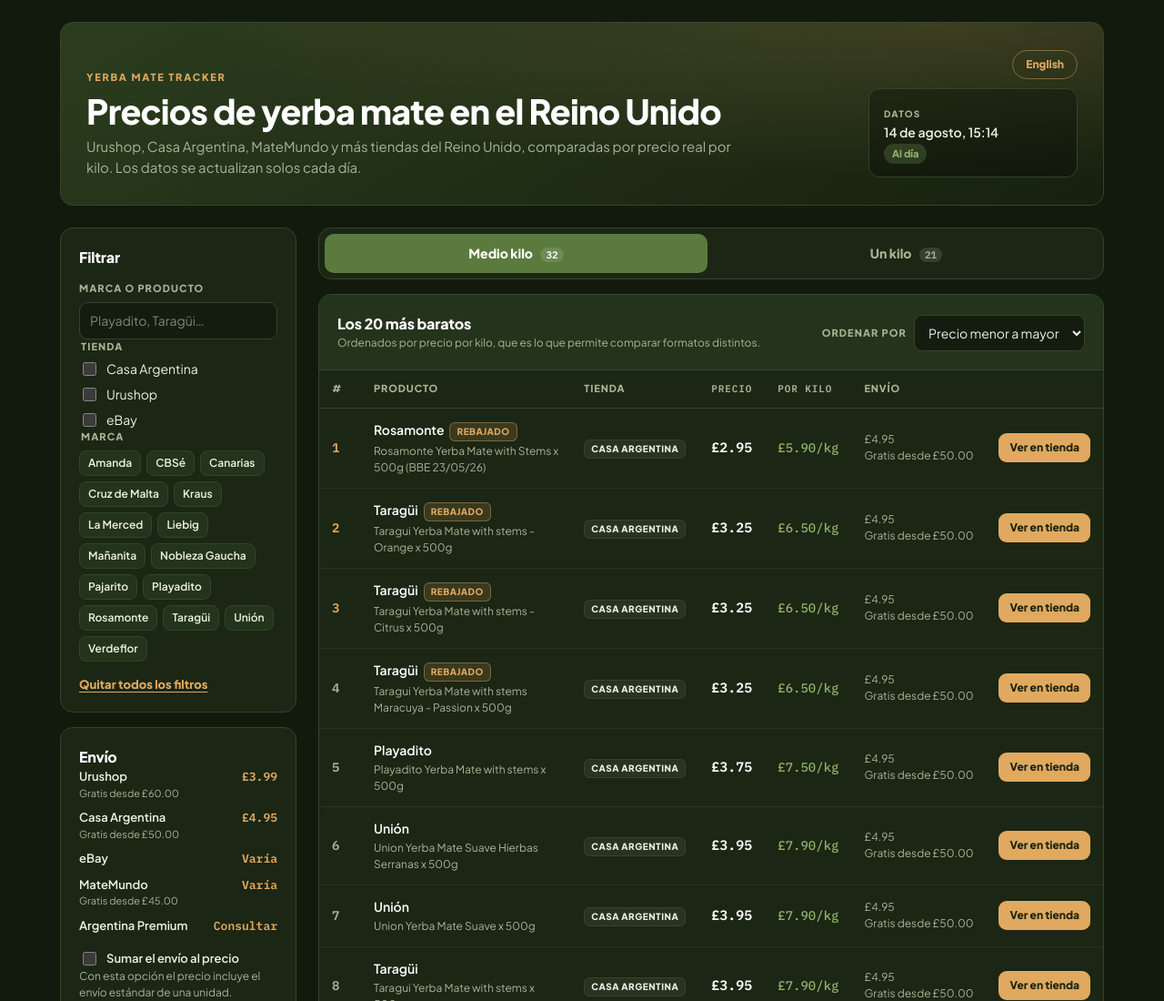
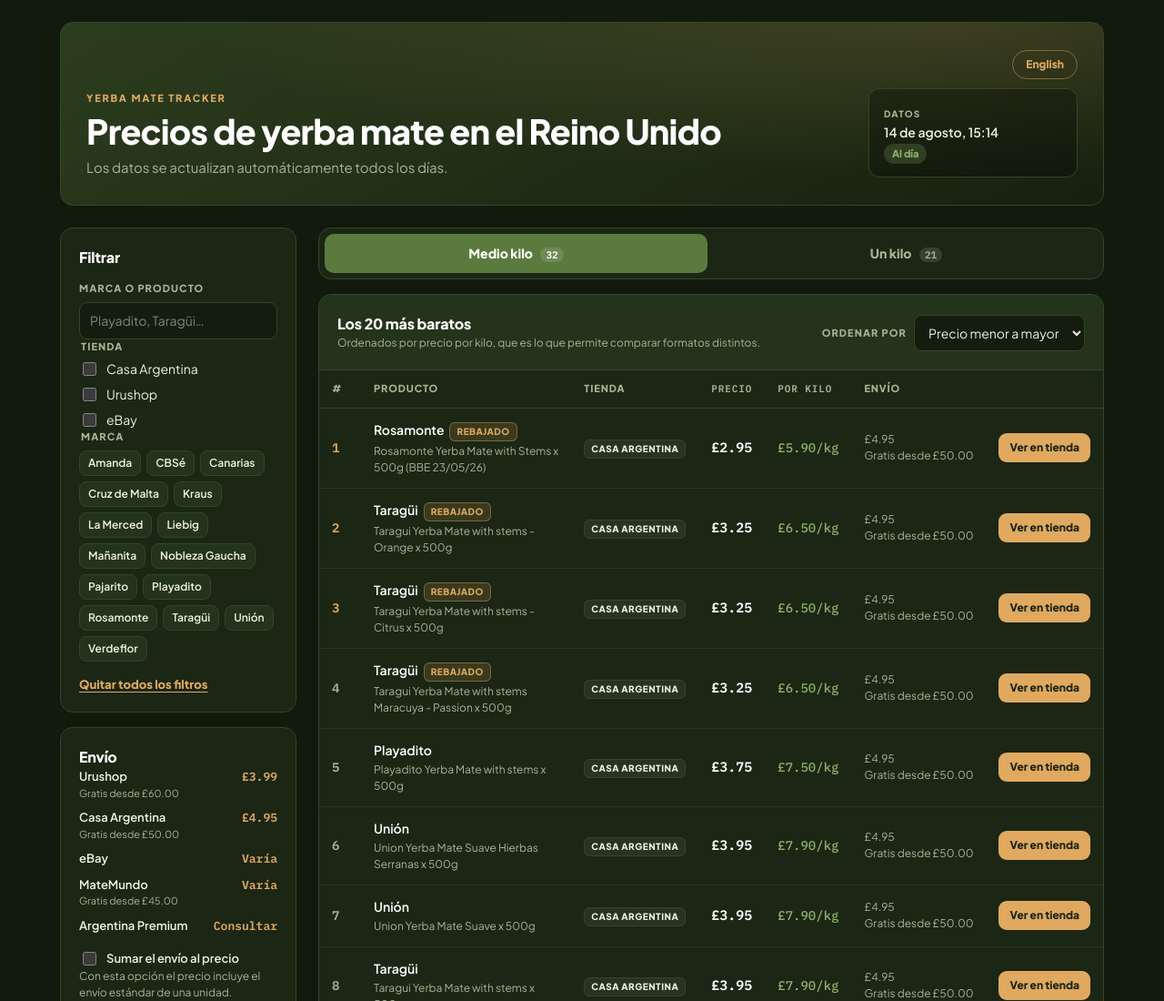
Before and after one commit to arenin-apps/yerba-mate-tracker, a plain HTML site: page index.html in a window 1280 px wide. Shown: the top 1100 px of the page at 91% size. Drawn offline with Linux system fonts and the light colour scheme.

Commit message:
Update index.html

```diff
--- a/index.html
+++ b/index.html
@@ -21,7 +21,7 @@
     <div class="ym-hero__text">
       <p class="ym-eyebrow">Yerba Mate Tracker</p>
       <h1 data-i18n="h1">Precios de yerba mate en el Reino Unido</h1>
-      <p class="ym-lede" data-i18n="lede">Urushop, Casa Argentina, MateMundo y más tiendas del Reino Unido, comparadas por precio real por kilo. Los datos se actualizan solos cada día.</p>
+      <p class="ym-lede" data-i18n="lede">Los datos se actualizan automáticamente todos los días.</p>
     </div>
     <div class="ym-hero__side">
       <button type="button" id="ym-lang" class="ym-lang" aria-label="Switch to English">English</button>
```
